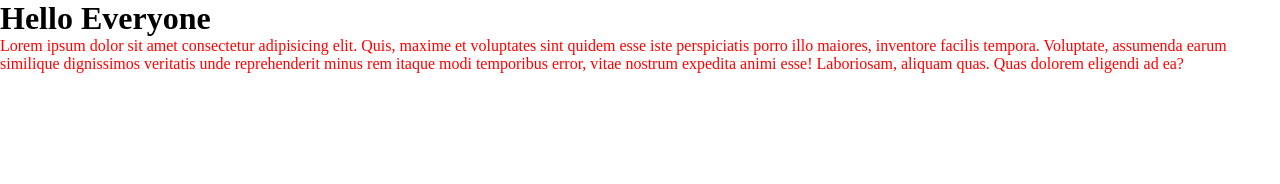
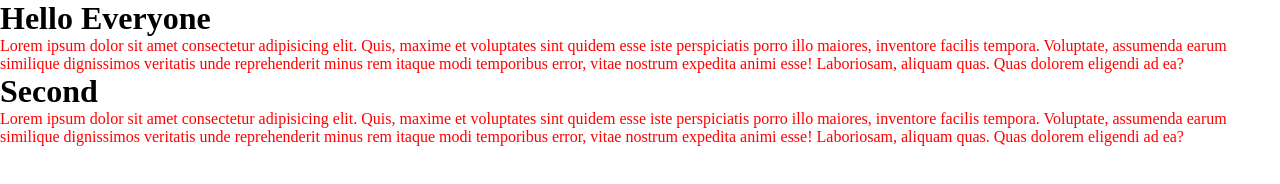
Before and after one commit to ridoycoder007/My-Web-Site, a plain HTML site: page index.html in a window 1280 px wide. Drawn offline with Linux system fonts and the light colour scheme.

Commit message:
Second Blog

```diff
--- a/index.html
+++ b/index.html
@@ -7,9 +7,13 @@
     <link rel="stylesheet" href="styles/style.css">
 </head>
 <body>
-
+    <div>
 <h1>Hello Everyone</h1>
 <p>Lorem ipsum dolor sit amet consectetur adipisicing elit. Quis, maxime et voluptates sint quidem esse iste perspiciatis porro illo maiores, inventore facilis tempora. Voluptate, assumenda earum similique dignissimos veritatis unde reprehenderit minus rem itaque modi temporibus error, vitae nostrum expedita animi esse! Laboriosam, aliquam quas. Quas dolorem eligendi ad ea?</p>
-
+</div>
+<div>
+    <h1>Second</h1>
+    <p>Lorem ipsum dolor sit amet consectetur adipisicing elit. Quis, maxime et voluptates sint quidem esse iste perspiciatis porro illo maiores, inventore facilis tempora. Voluptate, assumenda earum similique dignissimos veritatis unde reprehenderit minus rem itaque modi temporibus error, vitae nostrum expedita animi esse! Laboriosam, aliquam quas. Quas dolorem eligendi ad ea?</p>
+    </div>
 </body>
 </html>
```
